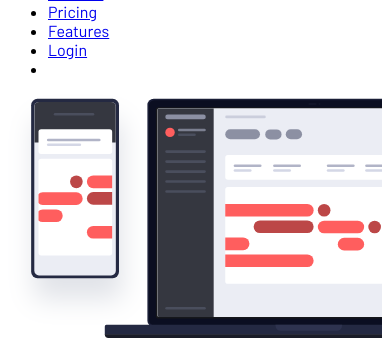
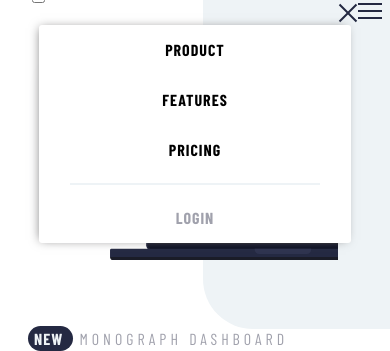
Before and after one commit to khadijaezzayany/C2N3-Reenforcement-, a plain HTML site: page index.html in a window 390 px wide. Shown: the part 76-427 px from the top of the page. Drawn offline with nearby package versions, Linux system fonts and the light colour scheme.

Commit message:
test for mobile

```diff
--- a/index.html
+++ b/index.html
@@ -3,7 +3,7 @@
   <head>
     <meta charset="UTF-8" />
     <meta name="viewport" content="width=device-width, initial-scale=1.0" />
-    <link href="https://fonts.googleapis.com/css?family=Barlow:400,700,900&display=swap" rel="stylesheet">
+    <link href="https://fonts.googleapis.com/css?family=Barlow+Condensed:400,700&display=swap" rel="stylesheet">
 
     <link rel="stylesheet" href="style.css">
     <link
@@ -18,24 +18,38 @@
 
   </head>
   <body>
+
+    <div class="bg"></div>
+
     <div class="header">
-    <nav>
-      <div class="header__logo"><img src="images/logo.svg" alt="">
+    <div class="nav">
+
+      <div class="nav__logo"><img src="images/logo.svg" alt="">
       </div>
+      <input type="checkbox"  id="check">
       <ul>
+        <label for="check" class="nav__show">
+          <img src="images/icon-hamburger.svg" alt="">
+        </label>
+        <label for="check" class="nav__hide">
+          <img src="images/icon-close.svg" alt="">
+        </label>
+<div class="nav__a">
+       <li><a href="#">Product</a></li>
+        <li><a href="#">Features</a></li>
+       <li><a href="#">Pricing</a></li>
+        <li ><hr id="line"></li>
+        <li ><a href="#" id="gray">Login</a> </li>
+        <!-- <a href="#"></a> -->
+      </div>
 
-        <li><a href="#">Product</a></li>
-        <li><a href="#">Pricing</a></li>
-        <li><a href="#">Features</a></li>
-        <li><a href="#">Login</a></li>
-        <li><a href="#"></a></li>
 
       </ul>
-    </nav>
+    </div>
     <div class="header__img">
       <img src="images/illustration-devices.svg" alt="">
-    </div>
-    </div>
+      </div>
+  </div>
     <div class="footer">
     <p class="footer__p1"> <span> New </span>Monograph Dashboard </p>
     <h1 class="footer__h1">Powerful insights <br> into your team </h1>
@@ -43,7 +57,7 @@
     <a class="footer__a" href="#"> Schedule a demo</a>
     <p class="footer__p3">to see a preview</p>
 
+  </div>
 
-  </div>
   </body>
 </html>
--- a/style.scss
+++ b/style.scss
@@ -5,10 +5,25 @@ $color-lightgray: hsl(231, 7%, 65%);
 $colorr-light:hsl(207, 33%, 95%);
 
 body {
-    font-family: 'Barlow', ;
+    font-family: 'Barlow Condensed', sans-serif;
+    padding-left: 20px;
+    padding-top: 20px;
+
+}
+
+.bg {
+    background-color: $colorr-light;
+    position: absolute;
+    top: 0;
+    right: 0;
+    width: 48%;
+    height: 48%;
+    border-bottom-left-radius: 50px;
+    z-index: -1111;
 }
 
 .footer {
+    padding-top: 50px;
     &__p1 {
         letter-spacing: 4px;
         color: $color-lightgray;
@@ -49,19 +64,86 @@ body {
     &__p3 {
         text-transform: uppercase;
         color: $color-lightgray;
-        letter-spacing: 3px;
+        letter-spacing: 4px;
         display: inline-block;
-        padding-left: 12px;
+        padding-left: 5px;
     }
 }
 
 .header {
     &__img {
         overflow: hidden;
+        // right: 0;
+        // position: absolute;
+
         img {
-            width: 135%;
+            width: 138%;
+            margin-top: 50px;
 
         }
     }
+}
+.nav{
 
+    &__a{
+        position: absolute;
+        right: 10%;
+        top: 12%;
+        width: 80%;
+        border-radius: 3px;
+        background-color:white;
+        text-align: center;
+        box-shadow: -2px 0px 10px -3px #7e7d7d;
+        transition: 0.5s;
+
+        li{
+            list-style-type: none;
+            text-decoration: none;
+
+        }
+        a{
+
+        display: block;
+        text-decoration: none;
+        color: black;
+        line-height: 50px;
+        font-weight: bold;
+        text-transform: uppercase;
+        letter-spacing: 1px;
+        }
+        #line{
+            border: none;
+            width: 80%;
+            height: 2px;
+            background-color: $colorr-light;
+        }
+        #gray{
+            color: $color-lightgray;
+        }
+
+
+    }
+
+    #check{
+        position: absolute;
+        // display: none;
+        // z-index: -1111;
+
+    }
+    &__show,
+    &__hide{
+        // line-height: -px;
+        // margin-bottom: 100px;
+        display: block;
+        float: right;
+        // transition: 0.4s;
+        // height: 0px;
+        // padding-left: 100px;
+
+
+        // position: absolute;
+    }
 }
+#check:checked ~.nav__hide{
+    display:block;
+  }
```
Also changed, not shown: style.css.
